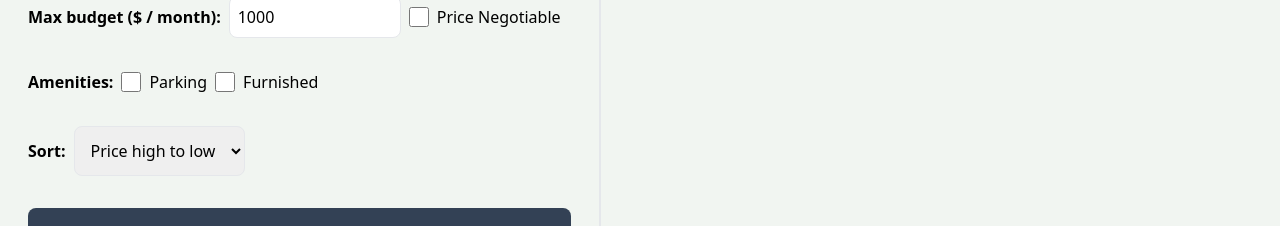
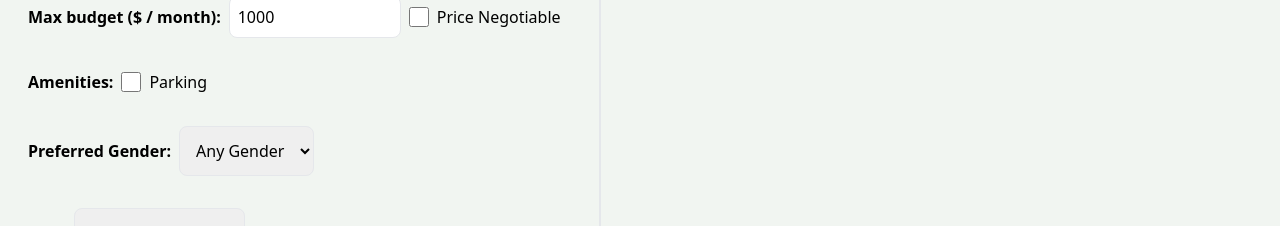
Before and after one commit to justin-huang04/mern-Wiscosubleases, a React (Vite) app in the folder client/: page /search in a window 1280 px wide. Shown: the part 242-468 px from the top of the page. Built offline with nearby package versions, Linux system fonts and the light colour scheme; no server answers.

Commit message:
Added Search preferred gender functionality

```diff
--- a/client/src/pages/Search.jsx
+++ b/client/src/pages/Search.jsx
@@ -87,6 +87,8 @@ export default function Search() {
         ...sidebardata,
         maxPrice: value ? parseInt(value) : "",
       });
+    } else if (id === "gender") {
+      setSidebardata({ ...sidebardata, gender: value });
     } else if (id === "sort_order") {
       const sort = value.split("_")[0] || "created_at";
       const order = value.split("_")[1] || "desc";
@@ -211,16 +213,19 @@ export default function Search() {
               />
               <span>Parking</span>
             </div>
-            <div className="flex gap-2">
-              <input
-                type="checkbox"
-                id="furnished"
-                className="w-5"
-                onChange={handleChange}
-                checked={sidebardata.furnished}
-              />
-              <span>Furnished</span>
-            </div>
+          </div>
+          <div className="flex gap-2 flex-wrap items-center">
+            <label className="font-semibold">Preferred Gender:</label>
+            <select
+              id="gender"
+              className="border rounded-lg p-3"
+              onChange={handleChange}
+              value={sidebardata.gender}
+            >
+              <option value="Any Gender">Any Gender</option>
+              <option value="Male">All Male</option>
+              <option value="Female">All Female</option>
+            </select>
           </div>
           <div className="flex items-center gap-2">
             <label className="font-semibold">Sort:</label>
```
